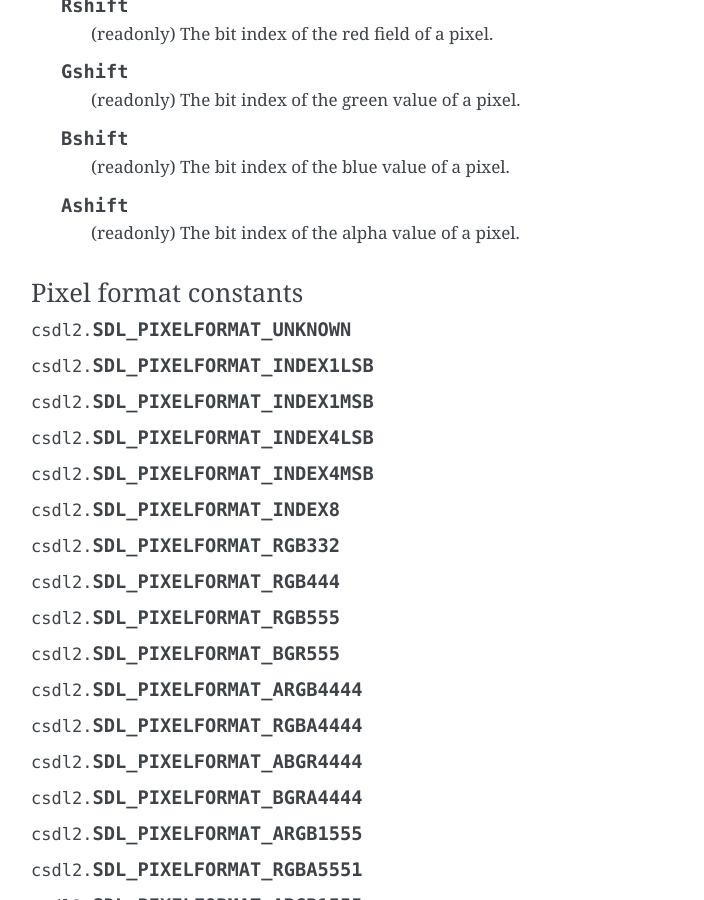
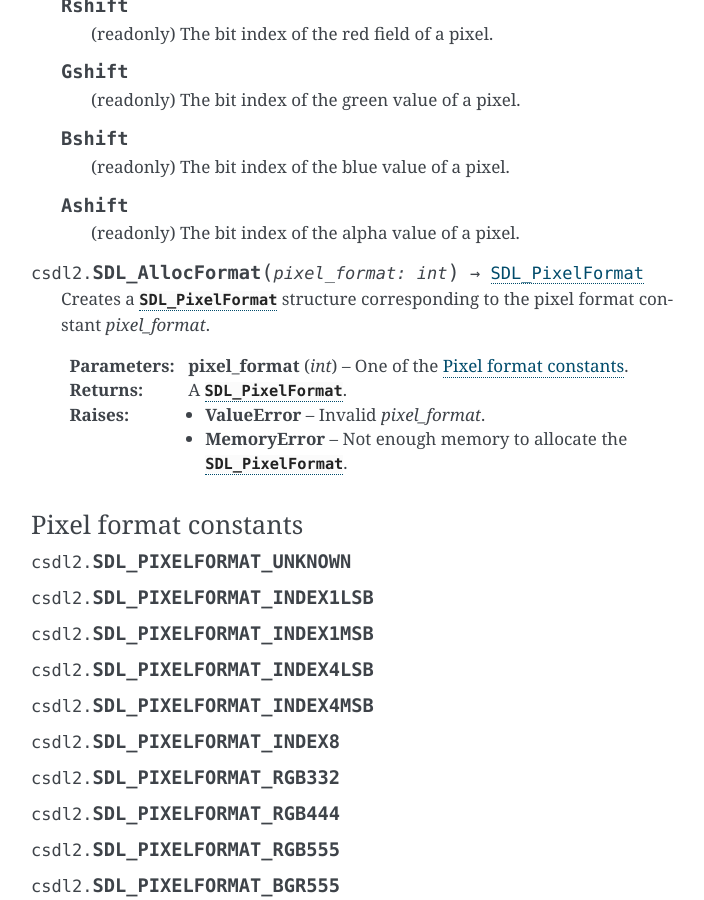
Before and after one commit to pyokagan/pycsdl2, a Sphinx documentation site: the page built from docs/source/api/pixels.rst, in a window 1280 px wide and 900 px high, scrolled down 3106 px. Shown: the whole window, without its empty margins (389-1093 px from the left). Built offline with Sphinx 7.4.7, drawn with Linux system fonts in a browser that asks for light colours.

Commit message:
docs/api/pixels: document SDL_AllocFormat()

```diff
--- a/docs/source/api/pixels.rst
+++ b/docs/source/api/pixels.rst
@@ -167,6 +167,17 @@ Pixel Formats
 
       (readonly) The bit index of the alpha value of a pixel.
 
+.. function:: SDL_AllocFormat(pixel_format: int) -> SDL_PixelFormat
+
+   Creates a :class:`SDL_PixelFormat` structure corresponding to the pixel
+   format constant `pixel_format`.
+
+   :param int pixel_format: One of the `Pixel format constants`_.
+   :returns: A :class:`SDL_PixelFormat`.
+   :raises ValueError: Invalid `pixel_format`.
+   :raises MemoryError: Not enough memory to allocate the
+                        :class:`SDL_PixelFormat`.
+
 Pixel format constants
 ~~~~~~~~~~~~~~~~~~~~~~
 .. data:: SDL_PIXELFORMAT_UNKNOWN
```
